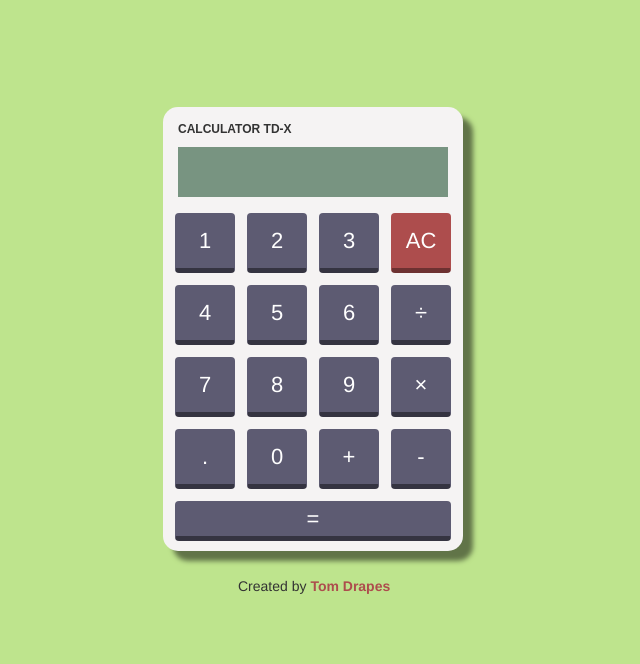
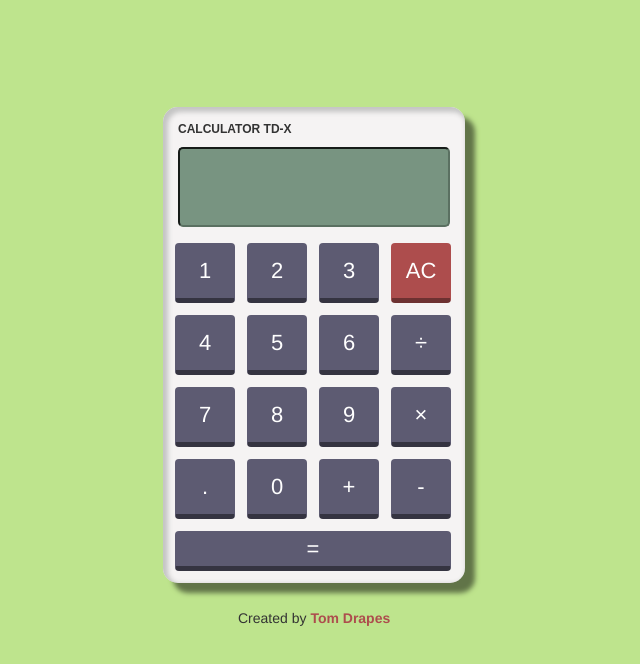
Before and after one commit to TomDrapes/calculator, a plain HTML site: page index.html in a window 1280 px wide. Shown: the whole page, without its empty margins (354-994 px from the left). Drawn offline with nearby package versions, Linux system fonts and the light colour scheme.

Commit message:
modified borders and shadows

```diff
--- a/css/style.css
+++ b/css/style.css
@@ -8,11 +8,13 @@ body{
 
 #wrapper{
     background-color: rgb(245, 243, 243);
-    width: 300px;
-    height: 444px;
+    width: 302px;
+    height: 476px;
     padding: 6px 0px;
+    /*border: 1px inset rgb(214, 214, 214);*/
     border-radius: 15px;
-    box-shadow: 10px 10px 5px rgb(97, 116, 72);
+    /*box-shadow: 10px 10px 5px rgb(97, 116, 72);*/
+    box-shadow:3px 3px 5px 2px rgb(196, 196, 196) inset, 10px 10px 5px rgb(97, 116, 72);
     margin: 5px;
 
 
@@ -33,8 +35,11 @@ h6{
     margin-bottom: 10px;
     padding: 3px 3px;
     width: 90%;
-    height: 50px;
-    background-color: rgb(120, 148, 129)
+    height: 80px;
+    background-color: rgb(120, 148, 129);
+    border: 2px inset rgb(90, 112, 97);
+    border-radius: 5px;
+
 }
 #buttons{
     /*text-align: center;*/
```
